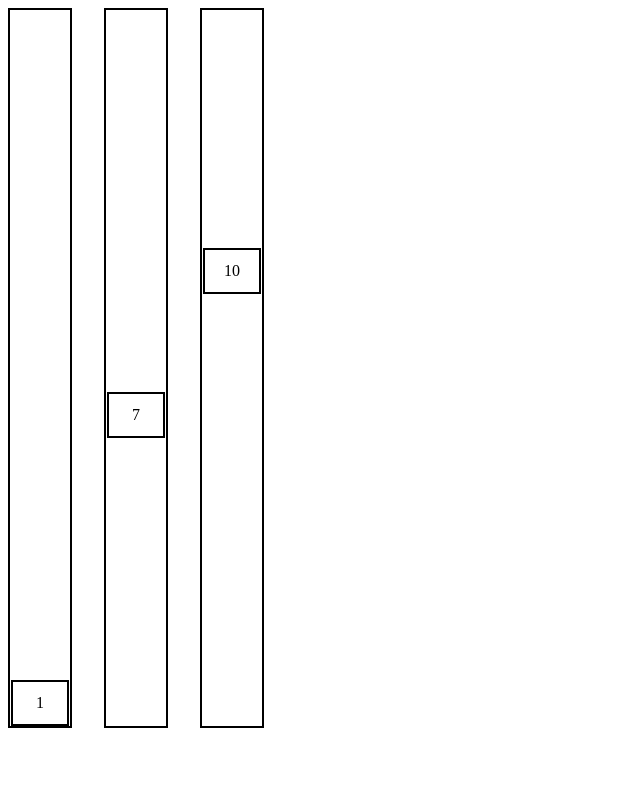
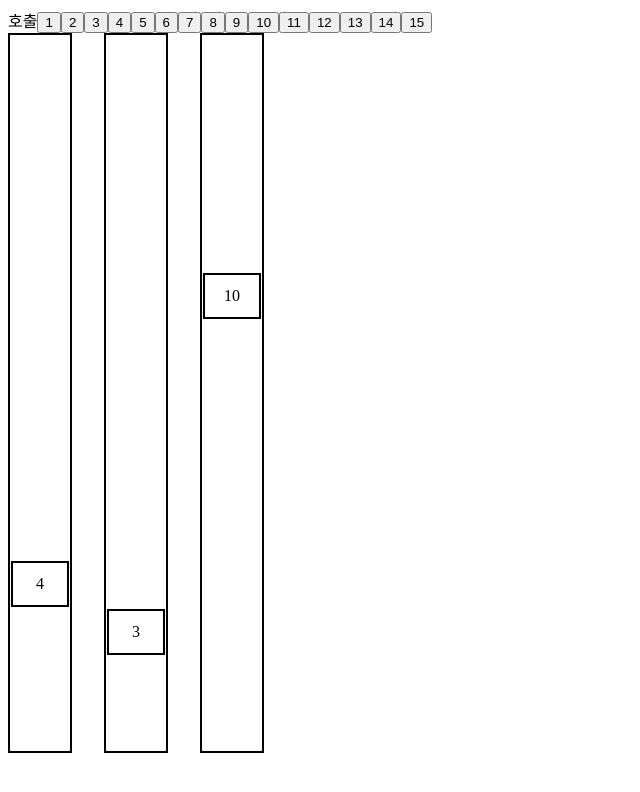
Before and after one commit to tnraro/elevator-demo, a React (Vite) app: page / in a window 1280 px wide. Shown: the top 792 px of the page, without its empty margins (0-640 px from the left). Built offline with nearby package versions, Linux system fonts and the light colour scheme.

Commit message:
add buttons

```diff
--- a/src/app.tsx
+++ b/src/app.tsx
@@ -2,7 +2,9 @@ import { useEffect, useState } from "react";
 import "./app.css";
 
 function App() {
+  const [height, setHeight] = useState(15);
   const [elevators, setElevators] = useState([1, 1, 1]);
+  const buttons = Array.from({ length: height }, (_, i) => i + 1);
 
   useEffect(() => {
     // for test
@@ -16,9 +18,17 @@ function App() {
 
   return (
     <>
+      <div>
+        <span>
+          호출
+        </span>
+        {buttons.map(button => (
+          <button key={button}>{button}</button>
+        ))}
+      </div>
       <div className="elevator-container">
         {elevators.map(floor => (
-          <div className="elevator-shaft" style={{ "--height": 15 }}>
+          <div className="elevator-shaft" style={{ "--height": height }}>
             <div className="elevator" style={{ "--current-floor": floor }}>{floor}</div>
           </div>
         ))}
```
